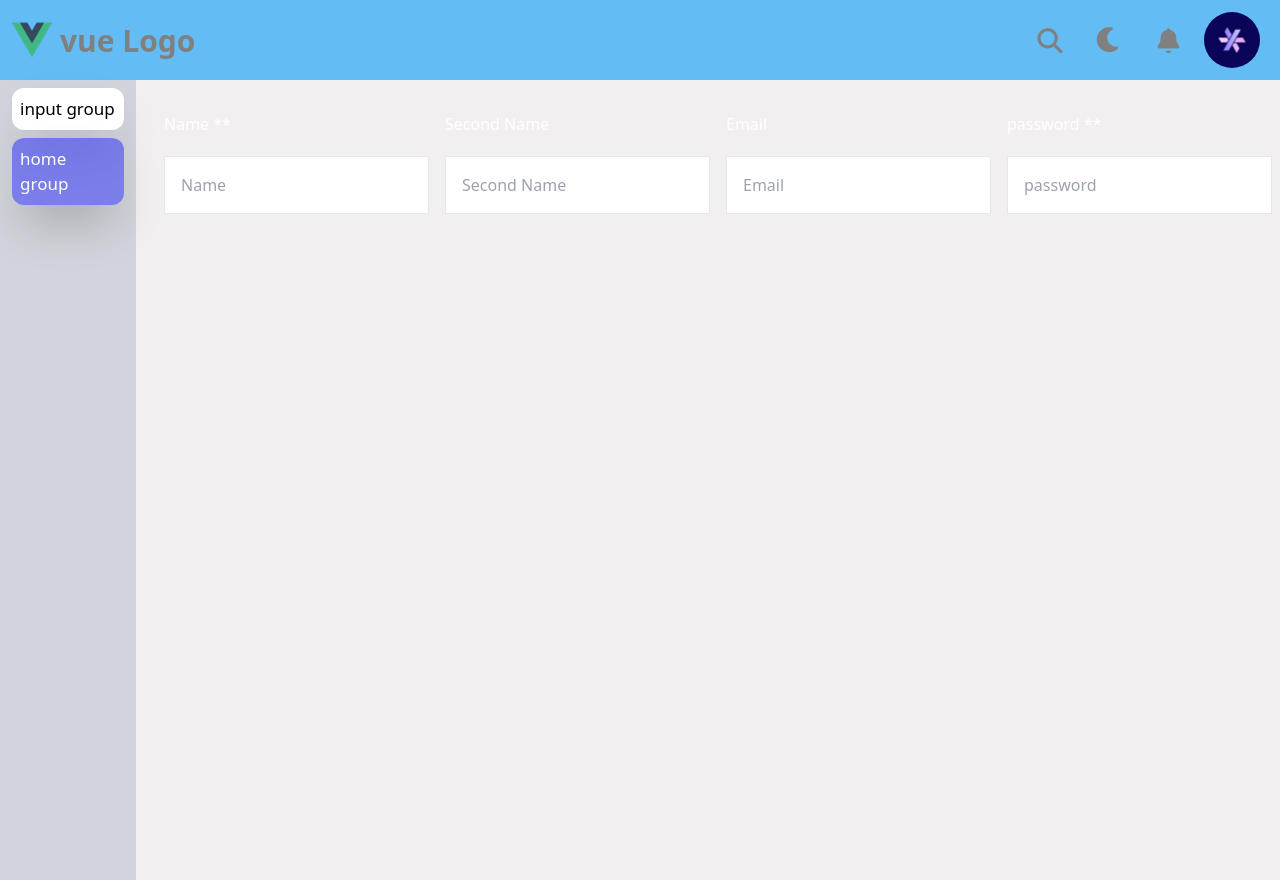
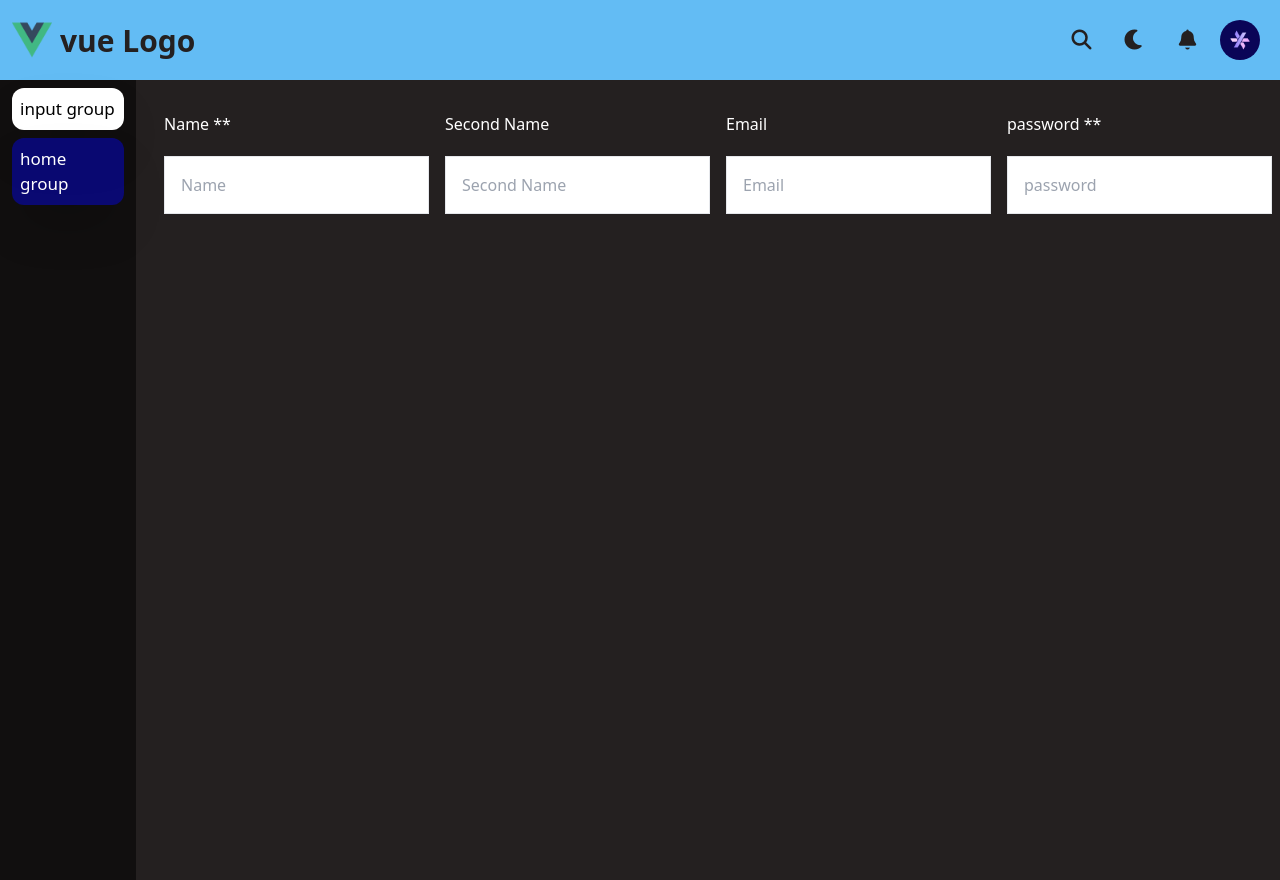
Before and after one commit to cabdikariim242/Ts-Setup, a Vue app: page / in a window 1280 px wide. Both pictures are taken after a click on the button "Toggle Dark Mode". Built offline with nearby package versions, Linux system fonts and the light colour scheme.

Commit message:
dark mode fixed

```diff
--- a/public/index.html
+++ b/public/index.html
@@ -14,7 +14,7 @@
   </title>
 </head>
 
-<body>
+<body class="">
   <noscript>
     <strong>We're sorry but <%= htmlWebpackPlugin.options.title %> doesn't work properly without JavaScript enabled.
         Please enable it to continue.</strong>
--- a/src/components/DarkModeToggle.vue
+++ b/src/components/DarkModeToggle.vue
@@ -5,10 +5,10 @@
     aria-label="Toggle Dark Mode"
   >
     <span v-if="isDark">
-        <i class="fa-solid fa-moon text-[25px] text-[gray]"></i>
+        <i class="fa-solid fa-moon text-[20px] text-[rgb(36,32,32)]"></i>
     </span>
     <span v-else>
-        <i class="fa-solid fa-sun text-[25px] text-[#fffdfd]"></i>
+        <i class="fa-solid fa-sun text-[20px] text-[#fffdfd]"></i>
     </span>
   </button>
 </template>
--- a/src/layout/navbar.vue
+++ b/src/layout/navbar.vue
@@ -1,15 +1,15 @@
 <template>
 <div class="bg-[#63bcf4] w-full h-20 flex items-center justify-between">
-    <div class="flex items-center h-full ml-3">
+    <div class="flex items-center justify-center h-full ml-3">
         <img class="w-10 hidden lg:flex md:flex " src="@/assets/logo.png" alt="">
-        <h1 class="text-white hidden lg:flex md:flex  dark:text-[gray] text-[30px] font-bold ml-2">vue Logo</h1>
+        <h1 class="text-white hidden lg:flex md:flex  dark:text-[rgb(36,32,32)] text-[30px] font-bold ml-2">vue Logo</h1>
         <i @click="$emit('toggleSidebar')" class="fa-solid fa-bars flex lg:hidden md:hidden text-[#fffdfd] dark:[gray] text-[30px]"></i>
     </div>
-    <div class="flex items-center gap-5 text-[25px] dark:text-[gray] text-[#fffdfd]">
+    <div class="flex items-center justify-center gap-5 text-[20px] dark:text-[rgb(36,32,32)] text-[#fffdfd]">
     <i class="fa-solid fa-magnifying-glass"></i>
     <DarkModeToggle />
     <i class="fa-solid fa-bell"></i>
-    <img src="@/assets/yiksi.png" class="w-14 mr-5 rounded-full  " alt="User Avatar">
+    <img src="@/assets/yiksi.png" class="w-10 mr-5 rounded-full  " alt="User Avatar">
 
     </div>
 </div>
--- a/src/layout/sidebar.vue
+++ b/src/layout/sidebar.vue
@@ -1,5 +1,5 @@
 <template>
-  <div class="bg-gray-300 w-full max-w-[300px] h-screen hidden lg:flex md:flex">
+  <div class="bg-gray-300 dark:bg-[rgb(17,15,15)] w-full max-w-[280px] h-screen hidden lg:flex md:flex">
     <div class="flex flex-col gap-2 w-full mt-2 mx-3">
       <router-link
         class="shadow-2xl bg-white p-2 font-[500] text-[17px] rounded-xl"
--- a/src/style.css
+++ b/src/style.css
@@ -8,3 +8,6 @@ body{
     padding: 0;
     font-family: 'Cascadia Code',
 }
+.dark body{
+    background-color:rgb(36, 32, 32 );
+    }
```
